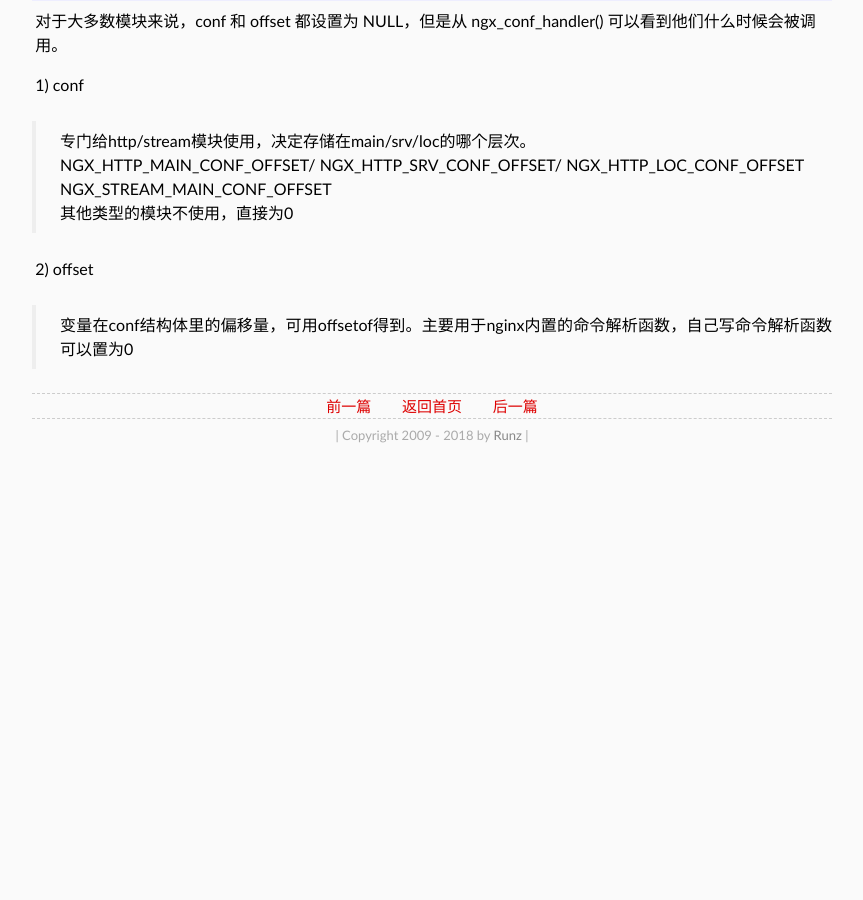
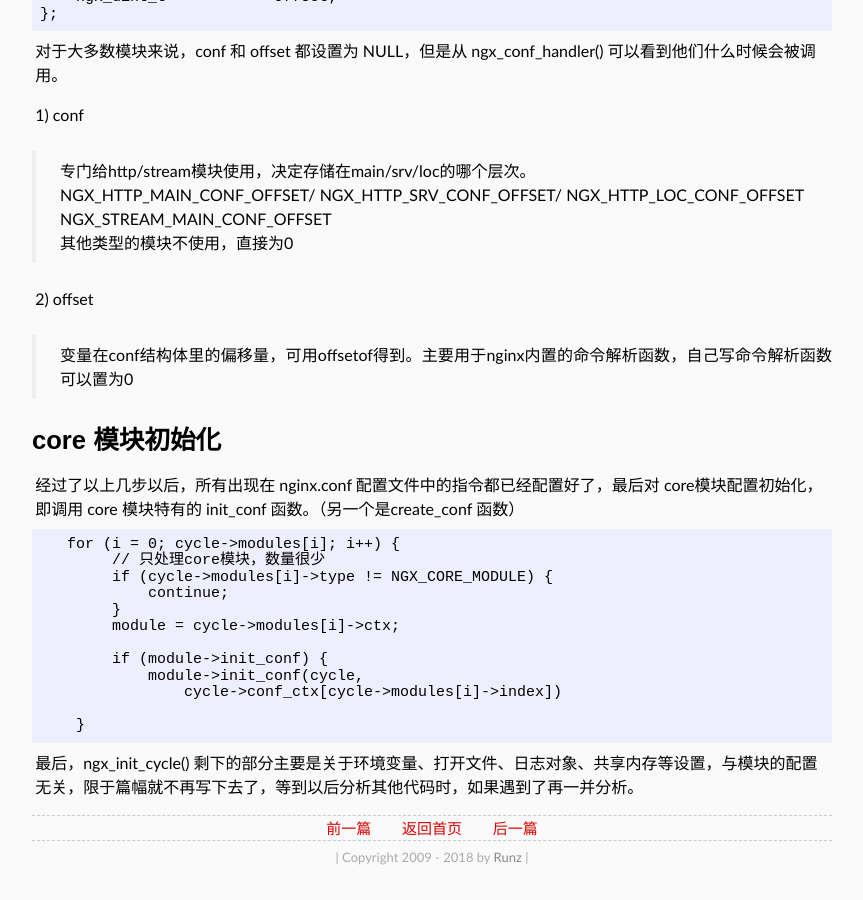
Before and after one commit to shaman7036/runzhen.github.io, a Jekyll site: the page built from _posts/2018-12-02-nginx-init-cycle.md, in a window 1280 px wide and 900 px high, scrolled down 4373 px. Shown: the whole window, without its empty margins (208-1071 px from the left). Built offline with Jekyll 4.4.1, drawn with Linux system fonts in a browser that asks for light colours; some web fonts are replaced; before the commit the page ends 4851 px from its top, so only the background shows below that.

Commit message:
2018-12-02-nginx-init-cycle.md

````diff
--- a/_posts/2018-12-02-nginx-init-cycle.md
+++ b/_posts/2018-12-02-nginx-init-cycle.md
@@ -240,3 +240,25 @@
 
 2) offset
 > 变量在conf结构体里的偏移量，可用offsetof得到。主要用于nginx内置的命令解析函数，自己写命令解析函数可以置为0
+
+
+# core 模块初始化
+
+经过了以上几步以后，所有出现在 nginx.conf 配置文件中的指令都已经配置好了，最后对 core模块配置初始化，即调用 core 模块特有的 init_conf 函数。（另一个是create_conf 函数）
+
+```
+   for (i = 0; cycle->modules[i]; i++) {
+        // 只处理core模块，数量很少
+        if (cycle->modules[i]->type != NGX_CORE_MODULE) {
+            continue;
+        }
+        module = cycle->modules[i]->ctx;
+
+        if (module->init_conf) {
+            module->init_conf(cycle,
+                cycle->conf_ctx[cycle->modules[i]->index])
+
+    }
+```
+
+最后，ngx_init_cycle() 剩下的部分主要是关于环境变量、打开文件、日志对象、共享内存等设置，与模块的配置无关，限于篇幅就不再写下去了，等到以后分析其他代码时，如果遇到了再一并分析。
````
